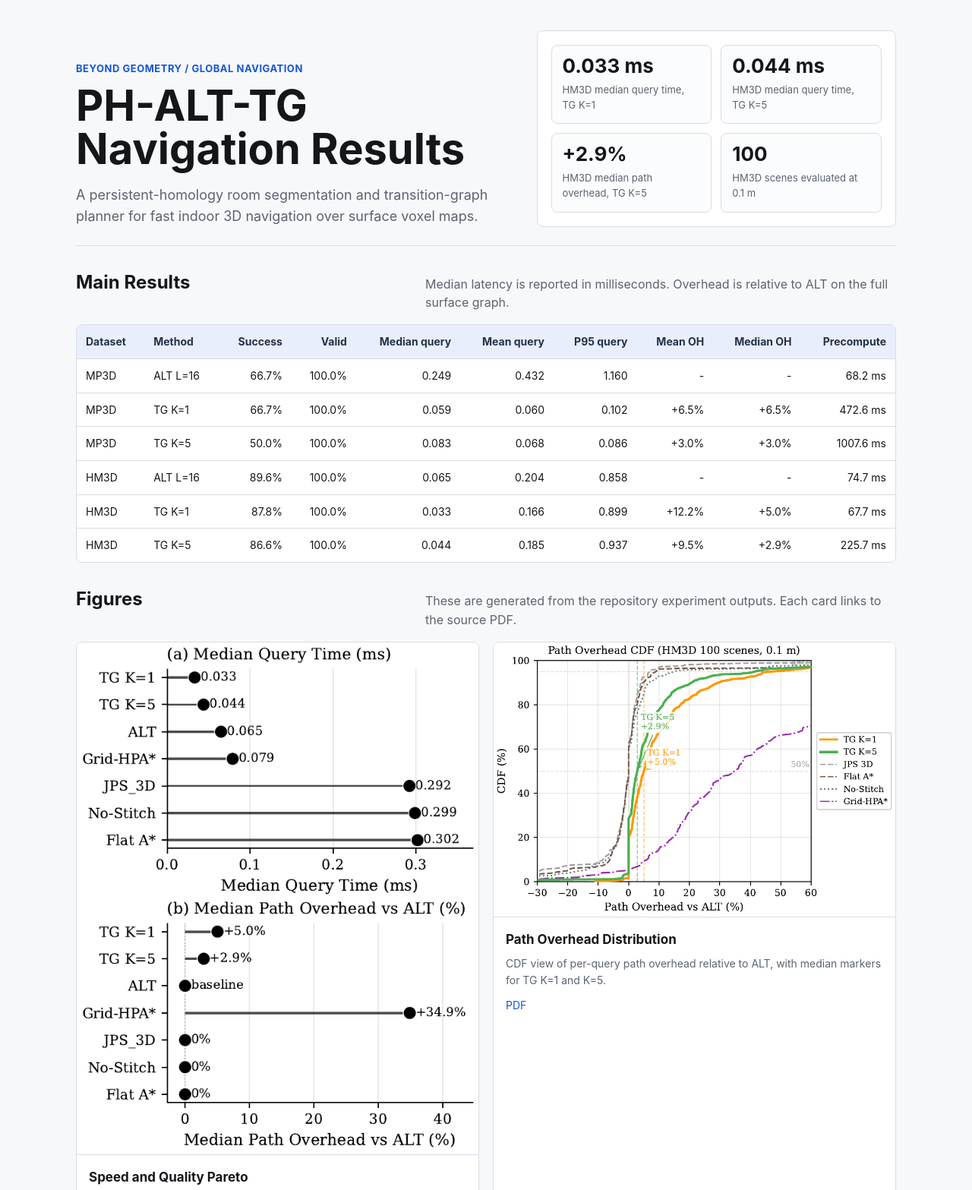
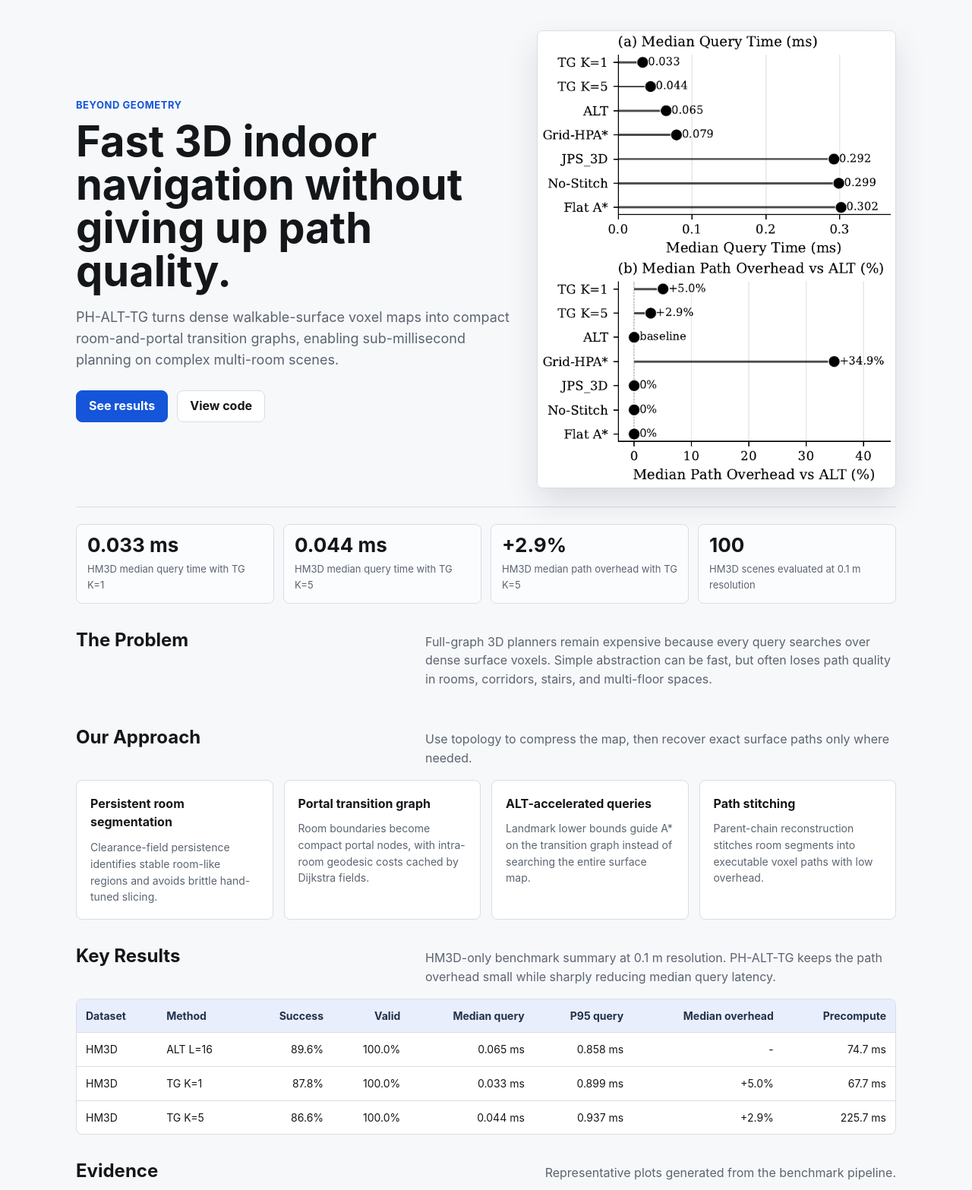
Before and after one commit to duyifan02/global_nav_ws, a plain HTML site: page docs/index.html in a window 1280 px wide. Shown: the part 20-1587 px from the top of the page at 76% size. Drawn offline with Linux system fonts and the light colour scheme.

Commit message:
docs: turn results page into project landing page

```diff
--- a/docs/index.html
+++ b/docs/index.html
@@ -3,47 +3,91 @@
   <head>
     <meta charset="utf-8">
     <meta name="viewport" content="width=device-width, initial-scale=1">
-    <title>PH-ALT-TG Navigation Results</title>
-    <meta name="description" content="Experimental results for PH-ALT-TG hierarchical navigation on HM3D and MP3D scenes.">
+    <title>Beyond Geometry: PH-ALT-TG Navigation</title>
+    <meta name="description" content="A fast hierarchical navigation system for complex indoor 3D environments using persistent homology, transition graphs, and ALT search.">
     <link rel="stylesheet" href="styles.css">
   </head>
   <body>
-    <main class="page">
-      <section class="hero">
-        <div>
-          <p class="eyebrow">Beyond Geometry / Global Navigation</p>
-          <h1>PH-ALT-TG Navigation Results</h1>
+    <main>
+      <section class="hero promo-hero">
+        <div class="hero-copy">
+          <p class="eyebrow">Beyond Geometry</p>
+          <h1>Fast 3D indoor navigation without giving up path quality.</h1>
           <p class="lead">
-            A persistent-homology room segmentation and transition-graph planner for fast
-            indoor 3D navigation over surface voxel maps.
+            PH-ALT-TG turns dense walkable-surface voxel maps into compact room-and-portal
+            transition graphs, enabling sub-millisecond planning on complex multi-room scenes.
           </p>
+          <div class="actions">
+            <a class="button primary" href="#results">See results</a>
+            <a class="button" href="https://github.com/duyifan02/global_nav_ws">View code</a>
           </div>
-        <aside class="hero-panel" aria-label="Key metrics">
-          <div class="metric-grid">
+        </div>
+        <div class="hero-figure">
+          <img src="assets/pareto.png" alt="Pareto plot showing PH-ALT-TG speed and overhead">
+        </div>
+      </section>
+
+      <section class="band">
+        <div class="metrics-row">
           <div class="metric">
             <strong>0.033 ms</strong>
-              <span>HM3D median query time, TG K=1</span>
+            <span>HM3D median query time with TG K=1</span>
           </div>
           <div class="metric">
             <strong>0.044 ms</strong>
-              <span>HM3D median query time, TG K=5</span>
+            <span>HM3D median query time with TG K=5</span>
           </div>
           <div class="metric">
             <strong>+2.9%</strong>
-              <span>HM3D median path overhead, TG K=5</span>
+            <span>HM3D median path overhead with TG K=5</span>
           </div>
           <div class="metric">
             <strong>100</strong>
-              <span>HM3D scenes evaluated at 0.1 m</span>
+            <span>HM3D scenes evaluated at 0.1 m resolution</span>
           </div>
         </div>
-        </aside>
       </section>
 
-      <section class="section" id="main-results">
+      <section class="section" id="problem">
         <div class="section-head">
-          <h2>Main Results</h2>
-          <p>Median latency is reported in milliseconds. Overhead is relative to ALT on the full surface graph.</p>
+          <h2>The Problem</h2>
+          <p>
+            Full-graph 3D planners remain expensive because every query searches over dense
+            surface voxels. Simple abstraction can be fast, but often loses path quality in
+            rooms, corridors, stairs, and multi-floor spaces.
+          </p>
+        </div>
+      </section>
+
+      <section class="section">
+        <div class="section-head">
+          <h2>Our Approach</h2>
+          <p>Use topology to compress the map, then recover exact surface paths only where needed.</p>
+        </div>
+        <div class="feature-grid">
+          <article class="feature">
+            <h3>Persistent room segmentation</h3>
+            <p>Clearance-field persistence identifies stable room-like regions and avoids brittle hand-tuned slicing.</p>
+          </article>
+          <article class="feature">
+            <h3>Portal transition graph</h3>
+            <p>Room boundaries become compact portal nodes, with intra-room geodesic costs cached by Dijkstra fields.</p>
+          </article>
+          <article class="feature">
+            <h3>ALT-accelerated queries</h3>
+            <p>Landmark lower bounds guide A* on the transition graph instead of searching the entire surface map.</p>
+          </article>
+          <article class="feature">
+            <h3>Path stitching</h3>
+            <p>Parent-chain reconstruction stitches room segments into executable voxel paths with low overhead.</p>
+          </article>
+        </div>
+      </section>
+
+      <section class="section" id="results">
+        <div class="section-head">
+          <h2>Key Results</h2>
+          <p>HM3D-only benchmark summary at 0.1 m resolution. PH-ALT-TG keeps the path overhead small while sharply reducing median query latency.</p>
         </div>
         <div class="table-wrap">
           <table>
@@ -54,106 +98,63 @@
                 <th>Success</th>
                 <th>Valid</th>
                 <th>Median query</th>
-                <th>Mean query</th>
                 <th>P95 query</th>
-                <th>Mean OH</th>
-                <th>Median OH</th>
+                <th>Median overhead</th>
                 <th>Precompute</th>
               </tr>
             </thead>
             <tbody>
-              <tr><td>MP3D</td><td>ALT L=16</td><td>66.7%</td><td>100.0%</td><td>0.249</td><td>0.432</td><td>1.160</td><td>-</td><td>-</td><td>68.2 ms</td></tr>
-              <tr><td>MP3D</td><td>TG K=1</td><td>66.7%</td><td>100.0%</td><td>0.059</td><td>0.060</td><td>0.102</td><td>+6.5%</td><td>+6.5%</td><td>472.6 ms</td></tr>
-              <tr><td>MP3D</td><td>TG K=5</td><td>50.0%</td><td>100.0%</td><td>0.083</td><td>0.068</td><td>0.086</td><td>+3.0%</td><td>+3.0%</td><td>1007.6 ms</td></tr>
-              <tr><td>HM3D</td><td>ALT L=16</td><td>89.6%</td><td>100.0%</td><td>0.065</td><td>0.204</td><td>0.858</td><td>-</td><td>-</td><td>74.7 ms</td></tr>
-              <tr><td>HM3D</td><td>TG K=1</td><td>87.8%</td><td>100.0%</td><td>0.033</td><td>0.166</td><td>0.899</td><td>+12.2%</td><td>+5.0%</td><td>67.7 ms</td></tr>
-              <tr><td>HM3D</td><td>TG K=5</td><td>86.6%</td><td>100.0%</td><td>0.044</td><td>0.185</td><td>0.937</td><td>+9.5%</td><td>+2.9%</td><td>225.7 ms</td></tr>
+              <tr><td>HM3D</td><td>ALT L=16</td><td>89.6%</td><td>100.0%</td><td>0.065 ms</td><td>0.858 ms</td><td>-</td><td>74.7 ms</td></tr>
+              <tr><td>HM3D</td><td>TG K=1</td><td>87.8%</td><td>100.0%</td><td>0.033 ms</td><td>0.899 ms</td><td>+5.0%</td><td>67.7 ms</td></tr>
+              <tr><td>HM3D</td><td>TG K=5</td><td>86.6%</td><td>100.0%</td><td>0.044 ms</td><td>0.937 ms</td><td>+2.9%</td><td>225.7 ms</td></tr>
             </tbody>
           </table>
         </div>
       </section>
 
-      <section class="section" id="figures">
+      <section class="section">
         <div class="section-head">
-          <h2>Figures</h2>
-          <p>These are generated from the repository experiment outputs. Each card links to the source PDF.</p>
+          <h2>Evidence</h2>
+          <p>Representative plots generated from the benchmark pipeline.</p>
         </div>
         <div class="cards">
-          <article class="figure-card">
-            <img src="assets/pareto.png" alt="Pareto Cleveland dot plot for query time and path overhead">
+          <article class="figure-card wide">
+            <img src="assets/overhead_cdf.png" alt="Path overhead distribution CDF">
             <div class="figure-body">
-              <h3>Speed and Quality Pareto</h3>
-              <p>TG variants stay below the ALT median query time while keeping median overhead close to zero.</p>
-              <div class="figure-links"><a href="assets/pareto.pdf">PDF</a></div>
+              <h3>Most TG queries stay close to ALT path quality</h3>
+              <p>The CDF shows median path overheads around +5.0% for K=1 and +2.9% for K=5 on HM3D.</p>
+              <div class="figure-links"><a href="assets/overhead_cdf.pdf">Open PDF</a></div>
             </div>
           </article>
           <article class="figure-card">
-            <img src="assets/overhead_cdf.png" alt="Path overhead CDF">
+            <img src="assets/resolution_scaling.png" alt="Resolution scaling result">
             <div class="figure-body">
-              <h3>Path Overhead Distribution</h3>
-              <p>CDF view of per-query path overhead relative to ALT, with median markers for TG K=1 and K=5.</p>
-              <div class="figure-links"><a href="assets/overhead_cdf.pdf">PDF</a></div>
+              <h3>Scaling across map resolutions</h3>
+              <p>Median query latency and median overhead remain controlled from 0.1 m to 0.05 m.</p>
+              <div class="figure-links"><a href="assets/resolution_scaling.pdf">Open PDF</a></div>
             </div>
           </article>
           <article class="figure-card">
-            <img src="assets/resolution_scaling.png" alt="Resolution scaling plot">
+            <img src="assets/amortization.png" alt="Amortized planning cost curve">
             <div class="figure-body">
-              <h3>Resolution Scaling</h3>
-              <p>Median query time and median overhead across 0.1 m, 0.075 m, and 0.05 m surface maps.</p>
-              <div class="figure-links"><a href="assets/resolution_scaling.pdf">PDF</a></div>
-            </div>
-          </article>
-          <article class="figure-card">
-            <img src="assets/amortization.png" alt="Amortization curve">
-            <div class="figure-body">
-              <h3>Amortized Cost</h3>
-              <p>Precompute cost amortizes as the number of queries per map grows.</p>
-              <div class="figure-links"><a href="assets/amortization.pdf">PDF</a></div>
-            </div>
-          </article>
-          <article class="figure-card">
-            <img src="assets/timing_breakdown.png" alt="Timing breakdown stacked bar chart">
-            <div class="figure-body">
-              <h3>Timing Breakdown</h3>
-              <p>Median query time split into snap, graph search, stitching, and residual costs.</p>
-              <div class="figure-links"><a href="assets/timing_breakdown.pdf">PDF</a></div>
-            </div>
-          </article>
-          <article class="figure-card">
-            <img src="assets/speedup_histogram.png" alt="Per-scene speedup histogram">
-            <div class="figure-body">
-              <h3>Per-Scene Speedup</h3>
-              <p>Distribution of scene-level median speedup for TG K=5 over ALT.</p>
-              <div class="figure-links"><a href="assets/speedup_histogram.pdf">PDF</a></div>
+              <h3>Precompute amortizes over repeated queries</h3>
+              <p>The transition graph is built once per map, then reused for fast multi-query planning.</p>
+              <div class="figure-links"><a href="assets/amortization.pdf">Open PDF</a></div>
             </div>
           </article>
         </div>
       </section>
 
-      <section class="section" id="method">
-        <div class="section-head">
-          <h2>Method Summary</h2>
-          <p>The planner compresses the surface graph into a transition graph using persistent homology.</p>
+      <section class="section cta">
+        <div>
+          <h2>Repository</h2>
+          <p>
+            The implementation includes ROS 2 navigation components, benchmark tooling,
+            result aggregation, and figure generation scripts.
+          </p>
         </div>
-        <div class="table-wrap">
-          <table>
-            <thead>
-              <tr><th>Stage</th><th>Role</th><th>Repository implementation</th></tr>
-            </thead>
-            <tbody>
-              <tr><td>Surface graph</td><td>Voxelize walkable surfaces and compute traversal costs.</td><td><code>src/jps_planner_3d</code>, <code>src/occmap_tools</code></td></tr>
-              <tr><td>PH segmentation</td><td>Use persistence on clearance fields to identify rooms and portals.</td><td><code>src/topo_nav</code></td></tr>
-              <tr><td>Transition graph</td><td>Connect portals with room-local Dijkstra fields and crossing edges.</td><td><code>hierarchical_planner.cpp</code></td></tr>
-              <tr><td>ALT query</td><td>Run A* on the compact graph with landmark lower bounds.</td><td><code>alt_planner.cpp</code></td></tr>
-              <tr><td>Stitching</td><td>Reconstruct surface paths from cached parent trees.</td><td><code>hierarchical_planner.cpp</code></td></tr>
-            </tbody>
-          </table>
-        </div>
+        <a class="button primary" href="https://github.com/duyifan02/global_nav_ws">Open GitHub repository</a>
       </section>
-
-      <footer class="footer">
-        <p>Generated from the repository experiment artifacts. Enable GitHub Pages with source set to <strong>Deploy from a branch</strong>, branch <strong>feat/stitched-geodesic-planner</strong>, folder <strong>/docs</strong>.</p>
-      </footer>
     </main>
   </body>
 </html>
--- a/docs/styles.css
+++ b/docs/styles.css
@@ -30,6 +30,7 @@ a:hover {
   text-decoration: underline;
 }
 
+main,
 .page {
   max-width: 1120px;
   margin: 0 auto;
@@ -43,6 +44,15 @@ a:hover {
   align-items: end;
   padding: 28px 0 24px;
   border-bottom: 1px solid var(--line);
+}
+
+.promo-hero {
+  min-height: 620px;
+  align-items: center;
+}
+
+.hero-copy {
+  min-width: 0;
 }
 
 .eyebrow {
@@ -68,11 +78,67 @@ h1 {
   font-size: 18px;
 }
 
+.actions {
+  display: flex;
+  flex-wrap: wrap;
+  gap: 12px;
+  margin-top: 26px;
+}
+
+.button {
+  display: inline-flex;
+  align-items: center;
+  justify-content: center;
+  min-height: 42px;
+  padding: 0 16px;
+  border: 1px solid var(--line);
+  border-radius: 8px;
+  background: var(--panel);
+  color: var(--ink);
+  font-weight: 700;
+  text-decoration: none;
+}
+
+.button:hover {
+  text-decoration: none;
+  border-color: #9aa6b8;
+}
+
+.button.primary {
+  border-color: var(--accent);
+  background: var(--accent);
+  color: white;
+}
+
+.hero-figure {
+  overflow: hidden;
+  border: 1px solid var(--line);
+  border-radius: 8px;
+  background: white;
+  box-shadow: 0 18px 42px rgba(17, 24, 39, 0.12);
+}
+
+.hero-figure img {
+  display: block;
+  width: 100%;
+  height: auto;
+}
+
 .hero-panel {
   background: var(--panel);
   border: 1px solid var(--line);
   border-radius: 8px;
   padding: 18px;
+}
+
+.band {
+  padding: 22px 0 0;
+}
+
+.metrics-row {
+  display: grid;
+  grid-template-columns: repeat(4, minmax(0, 1fr));
+  gap: 12px;
 }
 
 .metric-grid {
@@ -104,6 +170,31 @@ h1 {
 
 .section {
   padding: 34px 0 0;
+}
+
+.feature-grid {
+  display: grid;
+  grid-template-columns: repeat(4, minmax(0, 1fr));
+  gap: 14px;
+}
+
+.feature {
+  min-height: 170px;
+  padding: 18px;
+  border: 1px solid var(--line);
+  border-radius: 8px;
+  background: var(--panel);
+}
+
+.feature h3 {
+  margin: 0 0 10px;
+  font-size: 16px;
+}
+
+.feature p {
+  margin: 0;
+  color: var(--muted);
+  font-size: 14px;
 }
 
 .section-head {
@@ -225,6 +316,28 @@ tbody tr:last-child td {
   font-size: 13px;
 }
 
+.cta {
+  display: flex;
+  align-items: center;
+  justify-content: space-between;
+  gap: 20px;
+  margin-top: 34px;
+  padding: 26px;
+  border: 1px solid var(--line);
+  border-radius: 8px;
+  background: var(--panel);
+}
+
+.cta h2 {
+  margin-bottom: 8px;
+}
+
+.cta p {
+  max-width: 720px;
+  margin: 0;
+  color: var(--muted);
+}
+
 @media (max-width: 820px) {
   .hero {
     grid-template-columns: 1fr;
@@ -232,6 +345,23 @@ tbody tr:last-child td {
 
   .cards {
     grid-template-columns: 1fr;
+  }
+
+  .metrics-row,
+  .feature-grid {
+    grid-template-columns: 1fr;
+  }
+
+  .promo-hero {
+    min-height: auto;
+  }
+
+  .cta {
+    display: block;
+  }
+
+  .cta .button {
+    margin-top: 16px;
   }
 
   .section-head {
```
Lines whose indentation alone changed are shown as unchanged.
